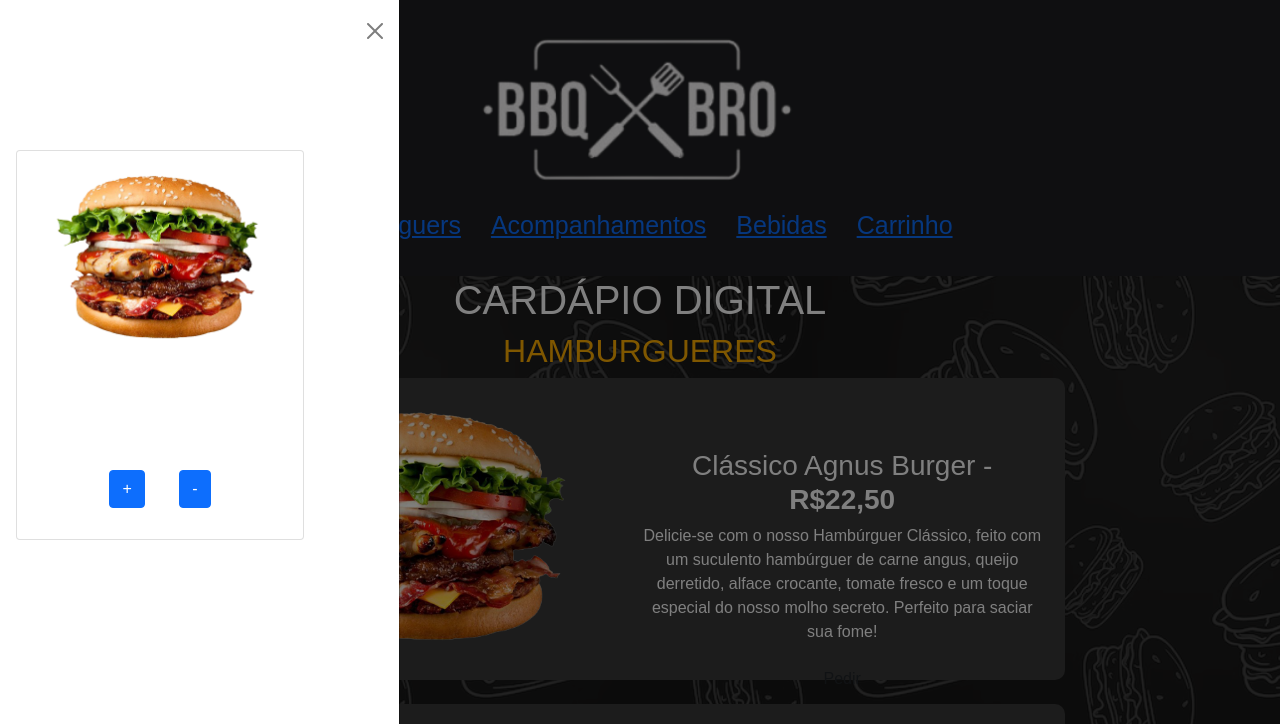
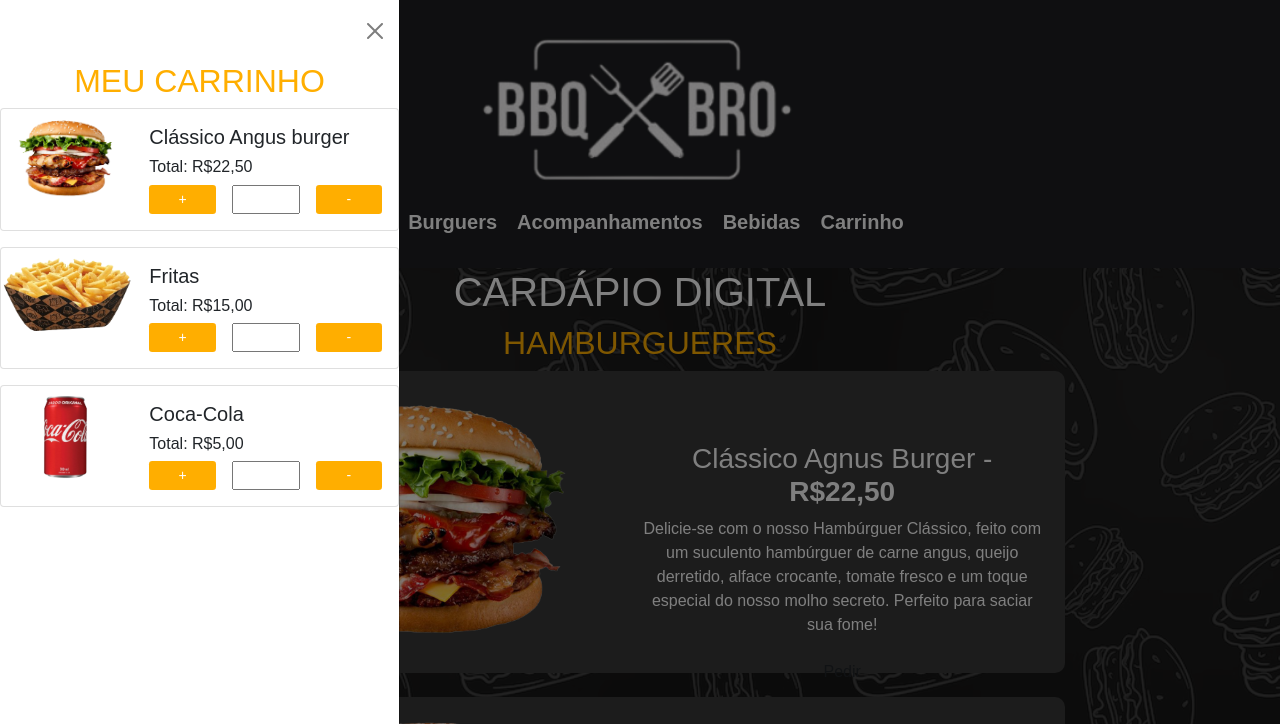
Before and after one commit to S1rP3dro/Gera-otechHTML, a plain HTML site: page index.html in a window 1280 px wide. Both pictures are taken after a click on the button "Carrinho". Shown: the top 724 px of the page. Drawn offline with nearby package versions, Linux system fonts and the light colour scheme; a web font is replaced by a local one.

Commit message:
card de produtos

```diff
--- a/index.html
+++ b/index.html
@@ -1,13 +1,18 @@
 <!DOCTYPE html>
 <html lang="pt-br">
+
 <head>
     <meta charset="UTF-8">
     <meta name="viewport" content="width=device-width, initial-scale=1.0">
     <title>CardapioDigital</title>
     <link rel="stylesheet" href="styles.css">
-    <link rel="shortcut icon" href="imgs/baseProjetoCardapio-20240617T165232Z-001/baseProjetoCardapio/imagens/5787016.png">
-    <link href="https://cdn.jsdelivr.net/npm/bootstrap@5.0.2/dist/css/bootstrap.min.css" rel="stylesheet" integrity="sha384-EVSTQN3/azprG1Anm3QDgpJLIm9Nao0Yz1ztcQTwFspd3yD65VohhpuuCOmLASjC" crossorigin="anonymous">
-    <script src="https://cdn.jsdelivr.net/npm/bootstrap@5.0.2/dist/js/bootstrap.bundle.min.js" integrity="sha384-MrcW6ZMFYlzcLA8Nl+NtUVF0sA7MsXsP1UyJoMp4YLEuNSfAP+JcXn/tWtIaxVXM" crossorigin="anonymous"></script>
+    <link rel="shortcut icon"
+        href="imgs/baseProjetoCardapio-20240617T165232Z-001/baseProjetoCardapio/imagens/5787016.png">
+    <link href="https://cdn.jsdelivr.net/npm/bootstrap@5.0.2/dist/css/bootstrap.min.css" rel="stylesheet"
+        integrity="sha384-EVSTQN3/azprG1Anm3QDgpJLIm9Nao0Yz1ztcQTwFspd3yD65VohhpuuCOmLASjC" crossorigin="anonymous">
+    <script src="https://cdn.jsdelivr.net/npm/bootstrap@5.0.2/dist/js/bootstrap.bundle.min.js"
+        integrity="sha384-MrcW6ZMFYlzcLA8Nl+NtUVF0sA7MsXsP1UyJoMp4YLEuNSfAP+JcXn/tWtIaxVXM"
+        crossorigin="anonymous"></script>
 </head>
 
 
@@ -16,7 +21,8 @@
 
     <header>
 
-        <img class="logo" src="imgs/baseProjetoCardapio-20240617T165232Z-001/baseProjetoCardapio/imagens/logo.png" alt="logo">
+        <img class="logo" src="imgs/baseProjetoCardapio-20240617T165232Z-001/baseProjetoCardapio/imagens/logo.png"
+            alt="logo">
         <nav>
             <ul>
                 <li>
@@ -29,7 +35,8 @@
                     <a href="#bebidas">Bebidas</a>
                 </li>
                 <li>
-                <a href="#carrinho" data-bs-toggle="offcanvas" role="button" aria-controls="offcanvasExample">Carrinho</a>
+                    <a href="#carrinho" data-bs-toggle="offcanvas" role="button"
+                        aria-controls="offcanvasExample">Carrinho</a>
                 </li>
             </ul>
         </nav>
@@ -37,20 +44,82 @@
 
     <div class="offcanvas offcanvas-start" tabindex="-1" id="carrinho" aria-labelledby="offcanvasExampleLabel">
         <div class="offcanvas-header">
-          <h5 class="offcanvas-title" id="offcanvasExampleLabel">Offcanvas</h5>
+            <h5 class="offcanvas-title" id="offcanvasExampleLabel">Burguers</h5>
             <button type="button" class="btn-close text-reset" data-bs-dismiss="offcanvas" aria-label="Close"></button>
         </div>
-        <div class="offcanvas-body">
+        <div class="offcanvas-bodys">
+            <h2>Meu Carrinho</h2>
+
+            <!--Carrinho de Hamburguer-->
             <div>
-            Some text as placeholder. In real life you can have the elements you have chosen. Like, text, images, lists, etc.
+                <div class="card mb-3" style="max-width: 540px;">
+                    <div class="row g-0">
+                        <div class="col-md-4">
+                            <img src="imgs/baseProjetoCardapio-20240617T165232Z-001/baseProjetoCardapio/imagens/burger01.png "
+                                class="img-fluid rounded-start" alt="Agnus burguer">
                         </div>
-          <div class="card text-dark" style="width: 18rem;">
-            <img src="imgs/baseProjetoCardapio-20240617T165232Z-001/baseProjetoCardapio/imagens/burger01.png" class="card-img-top" alt="AgnusBurguer">
-            <div class="card-body">
-              <h5 class="card-title">BURGUER</h5>
-              <p class=" text-align card-text">Compre aqui seu Agnus Burguer</p>
-              <a href="#" class="btn btn-primary">+</a>
-              <a href="#" class="btn btn-primary">-</a>
+                        <div class="col-md-8">
+                            <div class="card-body text-start">
+                                <h5 class="text-dark card-title">Clássico Angus burger</h5>
+                                <h6 class="card-text text-dark">Total: R$22,50</h6>
+                                <div class="d-flex">
+                                    <button class="btn-sm">+</button>
+                                    <input value="1" class="w-75 mx-3" type="number">
+                                    <button class="btn-sm">-</button>
+                                </div>
+
+                            </div>
+                        </div>
+                    </div>
+                </div>
+
+                <!--Carrinho de acompanhamento-->
+                <div>
+                    <div class="card mb-3" style="max-width: 540px;">
+                        <div class="row g-0">
+                            <div class="col-md-4">
+                                <img src="imgs/baseProjetoCardapio-20240617T165232Z-001/baseProjetoCardapio/imagens/acomp01.png "
+                                    class="img-fluid rounded-start" alt="Fritas">
+                            </div>
+                            <div class="col-md-8">
+                                <div class="card-body text-start">
+                                    <h5 class="text-dark card-title">Fritas</h5>
+                                    <h6 class="card-text text-dark">Total: R$15,00</h6>
+                                    <div class="d-flex">
+                                        <button class="btn-sm">+</button>
+                                        <input class="w-75 mx-3" type="number">
+                                        <button class="btn-sm">-</button>
+                                    </div>
+
+                                </div>
+                            </div>
+                        </div>
+                    </div>
+
+                <!--Carrinho de bebida-->
+                    <div>
+                        <div class="card mb-3" style="max-width: 540px;">
+                            <div class="row g-0">
+                                <div class="col-md-4">
+                                    <img src="imgs/baseProjetoCardapio-20240617T165232Z-001/baseProjetoCardapio/imagens/bebida01.png "
+                                        class=" width:250px; img-fluid rounded-start" alt="coca-cola">
+                                </div>
+                                <div class="col-md-8">
+                                    <div class="card-body text-start">
+                                        <h5 class="text-dark card-title">Coca-Cola</h5>
+                                        <h6 class="card-text text-dark">Total: R$5,00</h6>
+                                        <div class="d-flex">
+                                            <button class="btn-sm">+</button>
+                                            <input class="w-75 mx-3" type="number">
+                                            <button class="btn-sm">-</button>
+                                        </div>
+                                    </div>
+                                </div>
+                            </div>
+                        </div>
+                    </div>
+
+
 
                 </div>
             </div>
@@ -64,13 +133,16 @@
 
     <div class="boxProduto">
         <div class="boxImagem">
-            <img src="imgs/baseProjetoCardapio-20240617T165232Z-001/baseProjetoCardapio/imagens/burger01.png" alt="Clássico Anguns Burguer" class="imagemProduto">
+            <img src="imgs/baseProjetoCardapio-20240617T165232Z-001/baseProjetoCardapio/imagens/burger01.png"
+                alt="Clássico Anguns Burguer" class="imagemProduto">
 
         </div>
         <div class="boxTexto">
-            <h3>Clássico Agnus Burger -   <strong>R$22,50</strong></h3>
+            <h3>Clássico Agnus Burger - <strong>R$22,50</strong></h3>
             <p>
-             Delicie-se com o nosso Hambúrguer Clássico, feito com um suculento hambúrguer de carne angus, queijo derretido, alface crocante, tomate fresco e um toque especial do nosso molho secreto. Perfeito para saciar sua fome!
+                Delicie-se com o nosso Hambúrguer Clássico, feito com um suculento hambúrguer de carne angus, queijo
+                derretido, alface crocante, tomate fresco e um toque especial do nosso molho secreto. Perfeito para
+                saciar sua fome!
             </p>
             <button class="btn">Pedir</button>
         </div>
@@ -78,24 +150,28 @@
     <br>
     <div class="boxProduto">
         <div class="boxImagem">
-                <img src="imgs/baseProjetoCardapio-20240617T165232Z-001/baseProjetoCardapio/imagens/burger02.png" alt="Gourmet Burguer">
+            <img src="imgs/baseProjetoCardapio-20240617T165232Z-001/baseProjetoCardapio/imagens/burger02.png"
+                alt="Gourmet Burguer">
 
         </div>
         <div class="boxTexto">
-                <h3>Gourmet Burguer -    <strong>R$35,00</strong></h3>
-                <p>O nosso Hambúrguer Gourmet, preparado com um suculento hambúrguer de carne nobre, queijo derretido, cebola caramelizada e baccon. Uma escolha irresistível!</p>
+            <h3>Gourmet Burguer - <strong>R$35,00</strong></h3>
+            <p>O nosso Hambúrguer Gourmet, preparado com um suculento hambúrguer de carne nobre, queijo derretido,
+                cebola caramelizada e baccon. Uma escolha irresistível!</p>
         </div>
     </div>
     <button class="btn">Pedir</button>
     <br>
     <div class="boxProduto">
         <div class="boxImagem">
-                <img src="imgs/baseProjetoCardapio-20240617T165232Z-001/baseProjetoCardapio/imagens/burger03.png" alt="Defumado BBQ Burguer">
+            <img src="imgs/baseProjetoCardapio-20240617T165232Z-001/baseProjetoCardapio/imagens/burger03.png"
+                alt="Defumado BBQ Burguer">
 
         </div>
         <div class="boxTexto">
-                <h3>Defumado BBQ Burguer -    <strong>R$29,00</strong></h3>
-                <p>Deixe-se envolver pelo sabor defumado do nosso Hambúrguer BBQ, uma deliciosa combinação de hambúrguer de carne suculenta, queijo cheddar derretido, cebola caramelizada e salada verde.</p>
+            <h3>Defumado BBQ Burguer - <strong>R$29,00</strong></h3>
+            <p>Deixe-se envolver pelo sabor defumado do nosso Hambúrguer BBQ, uma deliciosa combinação de hambúrguer de
+                carne suculenta, queijo cheddar derretido, cebola caramelizada e salada verde.</p>
         </div>
     </div>
     <button class="btn">Pedir</button>
@@ -103,11 +179,14 @@
     <h2 id="acompanhamentos">ACOMPANHAMENTOS</h2>
     <div class="boxProduto">
         <div class="boxImagem">
-                <img src="imgs/baseProjetoCardapio-20240617T165232Z-001/baseProjetoCardapio/imagens/acomp01.png" alt="Fritas">
+            <img src="imgs/baseProjetoCardapio-20240617T165232Z-001/baseProjetoCardapio/imagens/acomp01.png"
+                alt="Fritas">
         </div>
-            <div class="boxTexto"><h3>Fritas - R$15,00</h3>
+        <div class="boxTexto">
+            <h3>Fritas - R$15,00</h3>
             <p>
-                Nossas batatas fritas são o acompanhamento perfeito para qualquer refeição! Cortadas em palitos e fritas até ficarem douradas e crocantes por fora, e macias por dentro, elas são irresistíveis em cada mordida.
+                Nossas batatas fritas são o acompanhamento perfeito para qualquer refeição! Cortadas em palitos e fritas
+                até ficarem douradas e crocantes por fora, e macias por dentro, elas são irresistíveis em cada mordida.
             </p>
             <button class="btn">Pedir</button>
         </div>
@@ -117,13 +196,15 @@
     <h2 id="bebidas">BEBIDAS</h2>
     <div class="boxProduto">
         <div class="boxImagem boxBebida">
-                <img src="imgs/baseProjetoCardapio-20240617T165232Z-001/baseProjetoCardapio/imagens/bebida01.png" alt="Coca-Cola">
+            <img src="imgs/baseProjetoCardapio-20240617T165232Z-001/baseProjetoCardapio/imagens/bebida01.png"
+                alt="Coca-Cola">
 
         </div>
         <div class="boxTexto boxBebida">
             <h3>Coca Cola - R$5,00</h3>
             <p>
-                        Refresque-se com a clássica Coca-Cola gelada, uma bebida que encanta paladares há décadas. Com seu sabor único e inconfundível para acompanhar seu hambúrguer ou batatas fritas.
+                Refresque-se com a clássica Coca-Cola gelada, uma bebida que encanta paladares há décadas. Com seu sabor
+                único e inconfundível para acompanhar seu hambúrguer ou batatas fritas.
             </p>
             <button class="btn">Pedir</button>
         </div>
@@ -136,11 +217,13 @@
         <div class="boxTexto">
             <h3>Sprite - R$5,00</h3>
             <p>
-                    Revitalize seus sentidos com a refrescante Sprite, uma bebida cítrica e efervescente que desperta os sentidos e eleva o seu ânimo para acompanhar seu hambúrguer ou batatas fritas.
+                Revitalize seus sentidos com a refrescante Sprite, uma bebida cítrica e efervescente que desperta os
+                sentidos e eleva o seu ânimo para acompanhar seu hambúrguer ou batatas fritas.
             </p>
             <button class="btn">Pedir</button>
         </div>
     </div>
     <br>
 </body>
+
 </html>
--- a/styles.css
+++ b/styles.css
@@ -1,3 +1,5 @@
+@import url('https://fonts.googleapis.com/css2?family=Playwrite+PL:wght@100..400&display=swap');
+
 
 *{
     padding: 0;
@@ -6,12 +8,26 @@
     font-family: sans-serif;
 }
 
+:root{
+    --corBotoesH2Texto: #FFAE00;
+    --arredondamentoBordas: 10px;
+    --minhaFonte: "Playwrite PL", cursive;
+}
+
 
 body{
     background-image: url(imgs/baseProjetoCardapio-20240617T165232Z-001/baseProjetoCardapio/imagens/bg.png);
     text-align: center;
 }
 
+nav a{
+    color: white;
+    margin: 0px 10px;
+    text-decoration: none;
+    font-size: 20px;
+    font-weight: bold;
+
+}
 
 header{
     background-color:#1E1F22 ;
@@ -78,12 +94,20 @@ margin: auto;
     padding-top: 20px;
 }
 
-.btn{
-    background-color: #ffae00;
-
-
+button{
+    background-color: var(--corBotoesH2Texto);
+    padding: 15px;
+    border: none ;
+    border-radius: var(--arredondamentoBordas);
+    width: 150px;
+    cursor: pointer;
 }
 
 p{
     display: inline-block;
 }
+
+
+h1, h2, h3, button{
+    margin: 10px 0px;
+}
```
Lines whose indentation alone changed are shown as unchanged.
